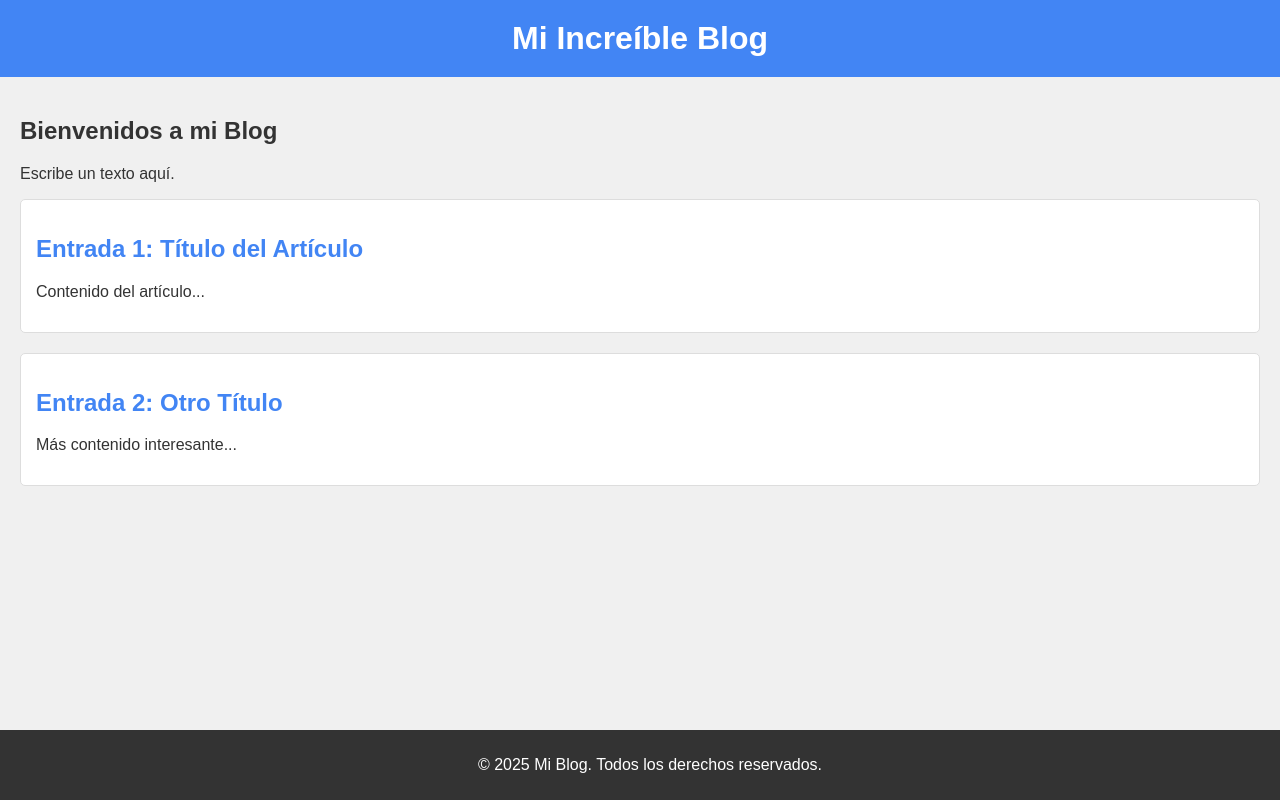
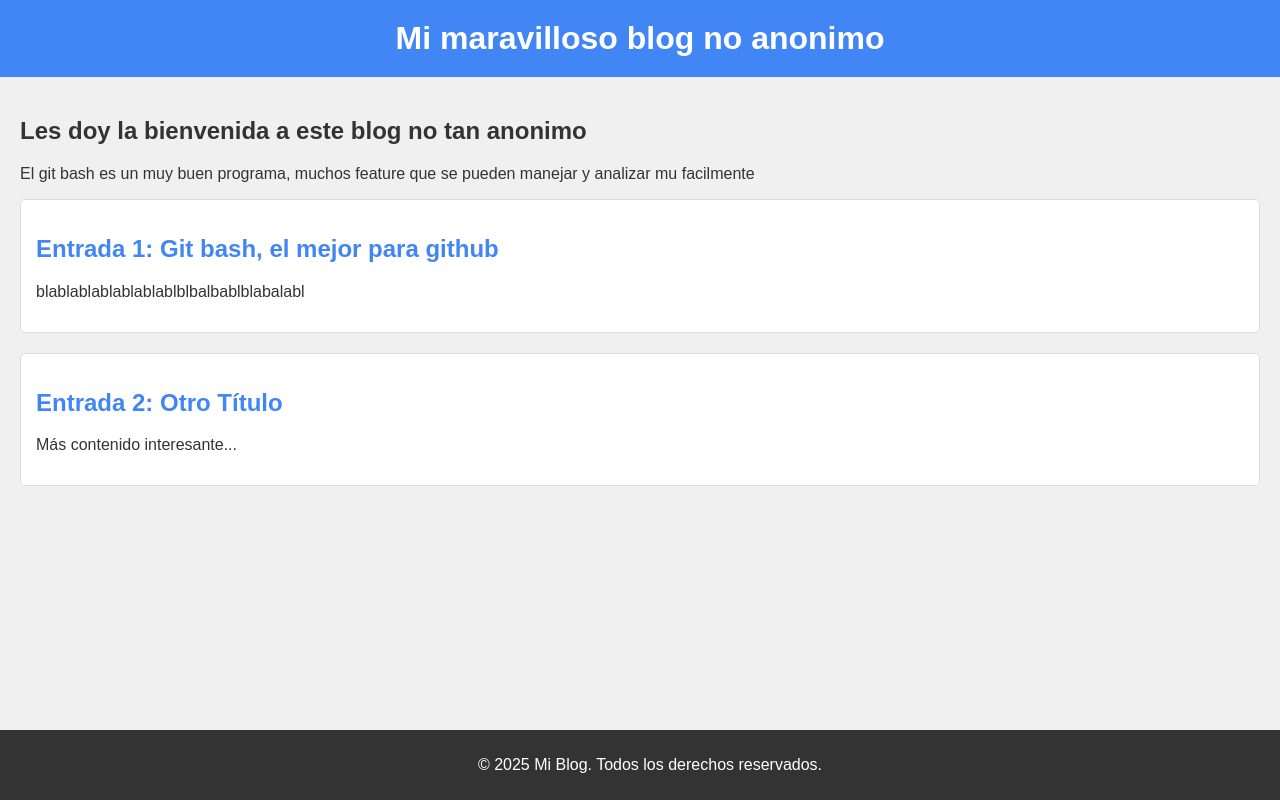
Before and after one commit to Santiago4321-cpu/blog_grupo1, a plain HTML site: page index.html in a window 1280 px wide. Drawn offline with Linux system fonts and the light colour scheme.

Commit message:
primer commit de la rama feature

```diff
--- a/index.html
+++ b/index.html
@@ -4,23 +4,23 @@
     <meta charset="UTF-8">
     <meta name="viewport" content="width=device-width, initial-scale=1.0">
     <link rel="stylesheet" href="style.css">
-    <title>Mi Blog</title>
+    <title>Blog Santiago Sierra Vasquez</title>
 </head>
 <body>
     <header>
-        <h1>Mi Increíble Blog</h1>
+        <h1>Mi maravilloso blog no anonimo</h1>
     </header>
 
     <main>
         <section class="welcome">
-            <h2>Bienvenidos a mi Blog</h2>
-            <p>Escribe un texto aquí.</p>
+            <h2>Les doy la bienvenida a este blog no tan anonimo</h2>
+            <p>El git bash es un muy buen programa, muchos feature que se pueden manejar y analizar mu facilmente</p>
         </section>
 
         <section class="articles">
             <article>
-                <h2>Entrada 1: Título del Artículo</h2>
-                <p>Contenido del artículo...</p>
+                <h2>Entrada 1: Git bash, el mejor para github</h2>
+                <p>blablablablablablablblbalbablblabalabl</p>
             </article>
 
             <article>
```
